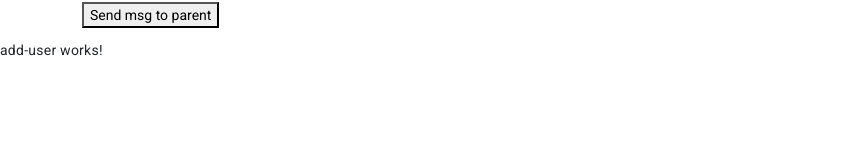
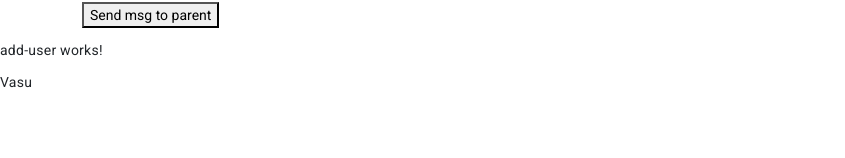
Before and after one commit to RohbiV/Angular, an Angular app in the folder crew-management/: page / in a window 1280 px wide. Shown: the part 142-300 px from the top of the page, without its empty margins (0-845 px from the left). Built offline with nearby package versions, Linux system fonts and the light colour scheme.

Commit message:
Learnt about data binding

```diff
--- a/crew-management/src/app/users/add-user/add-user.component.html
+++ b/crew-management/src/app/users/add-user/add-user.component.html
@@ -1 +1,2 @@
 <p>add-user works!</p>
+<p>{{ userName }}</p>
--- a/crew-management/src/app/users/add-user/add-user.component.ts
+++ b/crew-management/src/app/users/add-user/add-user.component.ts
@@ -5,6 +5,7 @@ import { Component } from '@angular/core';
   templateUrl: './add-user.component.html',
   styleUrl: './add-user.component.css'
 })
+
 export class AddUserComponent {
-
+  userName:string = "Vasu";
 }
```
